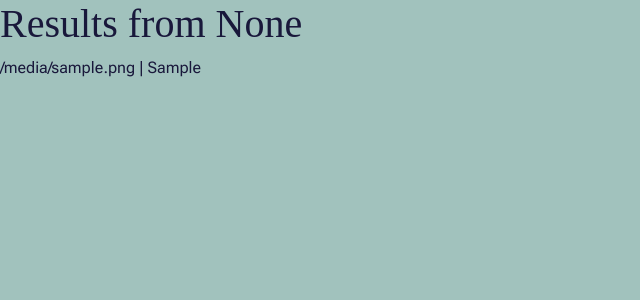
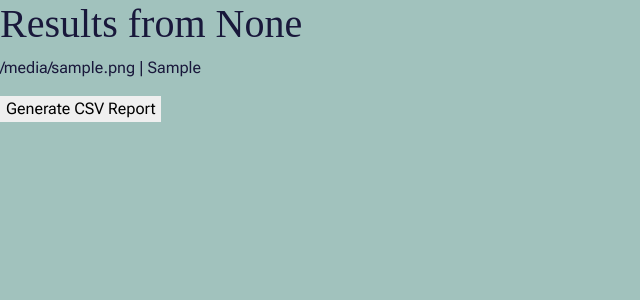
Before and after one commit to RockosBos/CIS580-Code-Review-Assistant, a Flask app: template templates/show_results.html in a window 1280 px wide. Shown: the top 300 px of the page, without its empty margins (0-640 px from the left). Run offline with Flask 3, Linux system fonts and the light colour scheme; the template is opened without the code that fills it: most values are stand-ins (such as "Sample title", 1, 10 or a date in 2020); some libraries are stand-ins or nearby versions; some web fonts are replaced.

Commit message:
Added button to report

```diff
--- a/templates/show_results.html
+++ b/templates/show_results.html
@@ -5,4 +5,5 @@
 	<h1>Results from {{ repo }}</h1>
 	{% endwith %}
 	<p>{{resultData[0].getFile() + " | " + resultData[0].getDensity()}}</p>
+	<button onclick="">Generate CSV Report</button>
 </div>
```
